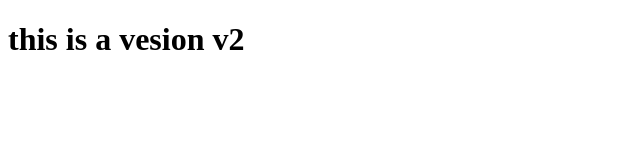
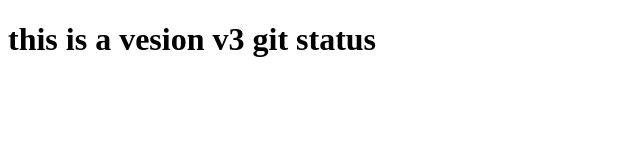
Before and after one commit to rishix15/myrepo, a plain HTML site: page index.html in a window 1280 px wide. Shown: the whole page, without its empty margins (0-640 px from the left). Drawn offline with Linux system fonts and the light colour scheme.

Commit message:
This is v3

```diff
--- a/index.html
+++ b/index.html
@@ -6,6 +6,6 @@
     <title>Document</title>
 </head>
 <body>
-    <h1>this is a vesion v2</h1>
+    <h1>this is a vesion v3 git status</h1>
 </body>
 </html>
```
